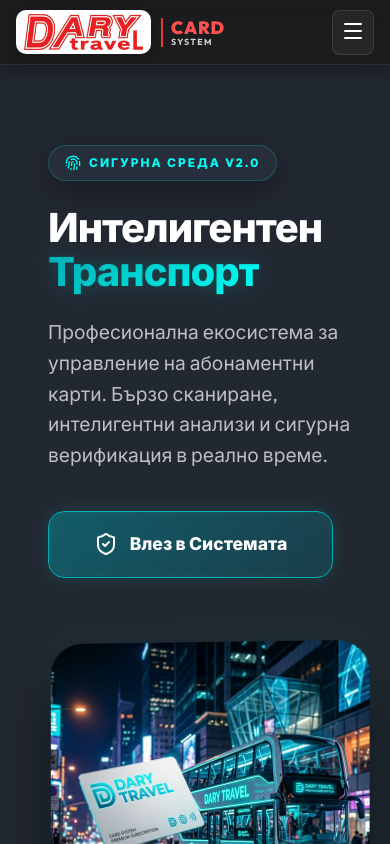
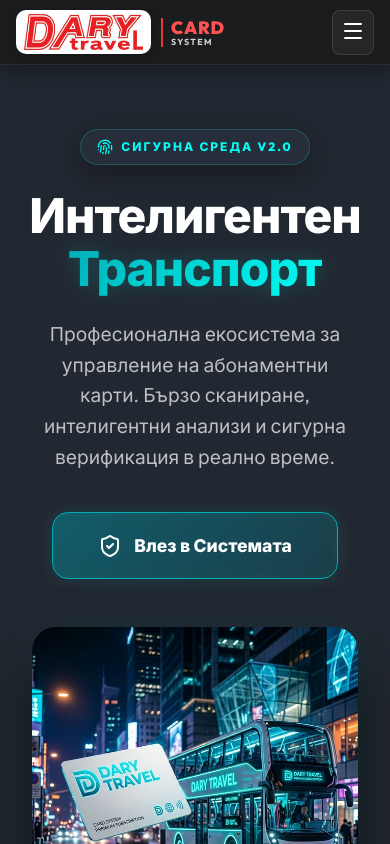
Before and after one commit to davidabg91/DARYCARD, a React (Vite) app: page /#/ in a window 390 px wide. Shown: the top 844 px of the page. Built offline with nearby package versions, Linux system fonts and the light colour scheme; no server answers; the database is empty.

Commit message:
Center landing page hero section on mobile

```diff
--- a/src/pages/Landing.tsx
+++ b/src/pages/Landing.tsx
@@ -17,8 +17,35 @@
             fontFamily: 'var(--font-family)',
             animation: 'fadeIn 0.8s ease-out'
         }}>
+            <style>{`
+                @media (max-width: 900px) {
+                    .hero-section {
+                        padding: 3rem 1rem !important;
+                        gap: 3rem !important;
+                        text-align: center !important;
+                    }
+                    .hero-text {
+                        padding-right: 0 !important;
+                        display: flex !important;
+                        flex-direction: column !important;
+                        align-items: center !important;
+                    }
+                    .hero-image-wrapper {
+                        width: 100% !important;
+                        max-width: 500px !important;
+                        margin: 0 auto !important;
+                    }
+                    .hero-image-wrapper img {
+                        transform: none !important;
+                        border-radius: 24px !important;
+                    }
+                    .hero-text h1 {
+                        font-size: 3rem !important;
+                    }
+                }
+            `}</style>
             {/* Hero Section */}
-            <section style={{
+            <section className="hero-section" style={{
                 display: 'grid',
                 gridTemplateColumns: 'repeat(auto-fit, minmax(320px, 1fr))',
                 alignItems: 'center',
@@ -28,7 +55,7 @@
                 margin: '0 auto',
                 width: '100%'
             }}>
-                <div style={{ paddingRight: '1rem' }}>
+                <div className="hero-text" style={{ paddingRight: '1rem' }}>
                     <div className="glass" style={{
                         display: 'inline-flex',
                         alignItems: 'center',
@@ -70,7 +97,7 @@
                         Бързо сканиране, интелигентни анализи и сигурна верификация в реално време.
                     </p>
 
-                    <div style={{ display: 'flex', gap: '1.5rem', flexWrap: 'wrap' }}>
+                    <div style={{ display: 'flex', gap: '1.5rem', flexWrap: 'wrap', justifyContent: 'inherit' }}>
                         <Link to="/admin" className="glass neon-border" style={{
                             padding: '1.2rem 2.8rem',
                             borderRadius: '16px',
@@ -88,7 +115,7 @@
                     </div>
                 </div>
 
-                <div style={{ position: 'relative' }}>
+                <div className="hero-image-wrapper" style={{ position: 'relative' }}>
                     <div style={{
                         position: 'absolute',
                         top: '50%',
```
